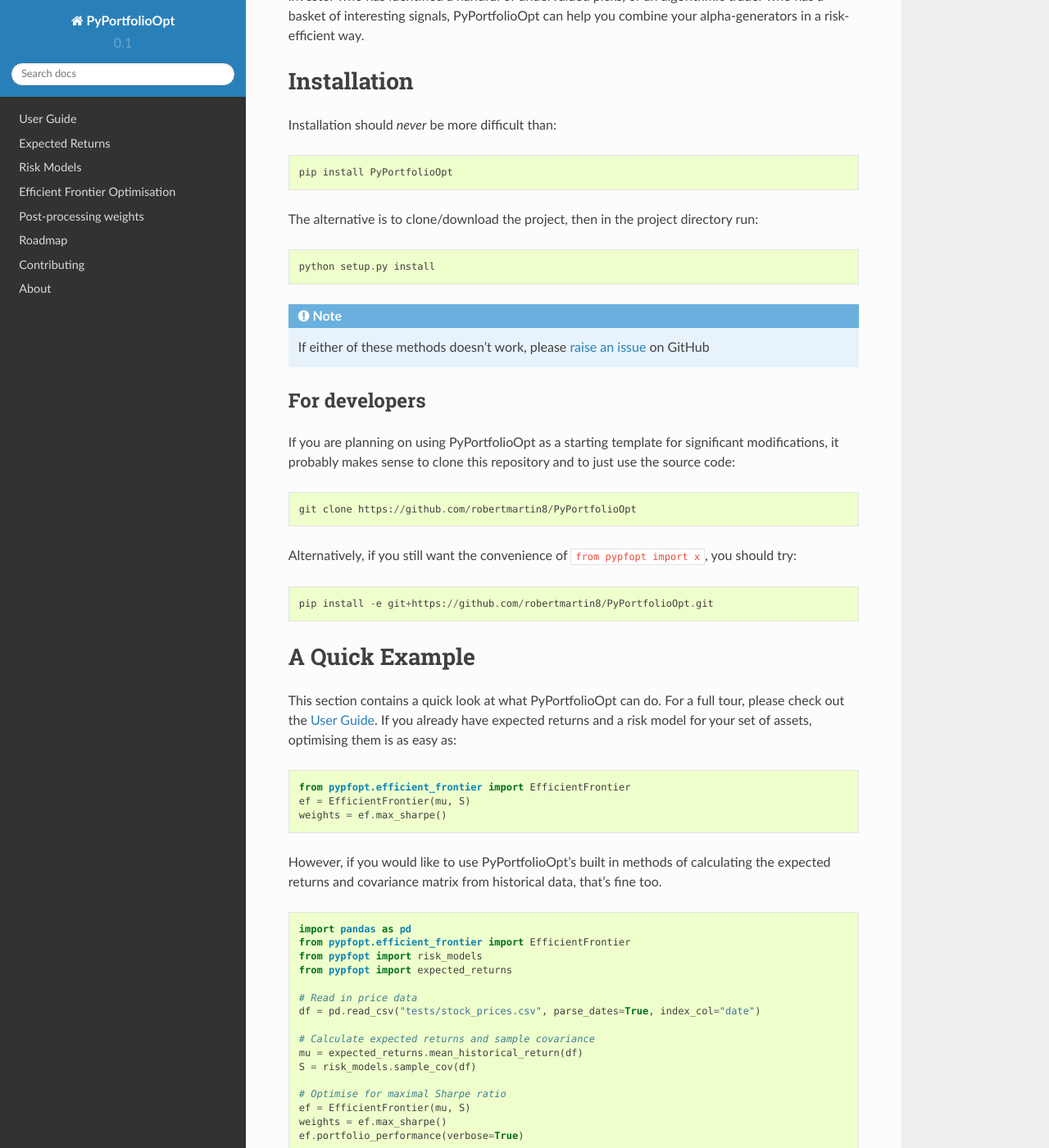
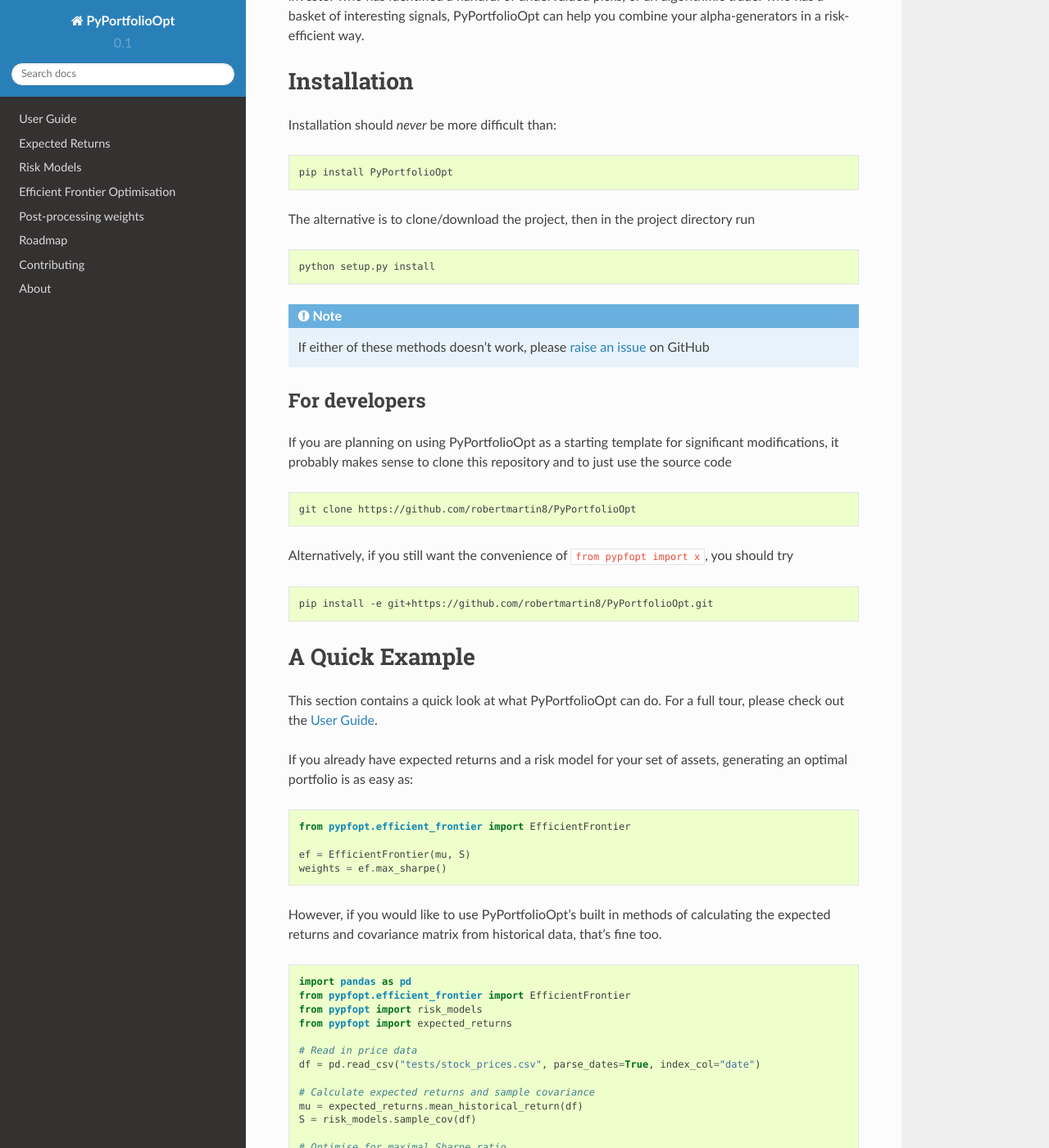
Before and after one commit to robertmartin8/PyPortfolioOpt, a Sphinx documentation site: the page built from docs/index.rst, in a window 1280 px wide and 1400 px high, scrolled down 622 px. Shown: the whole window at 82% size. Built offline with Sphinx 7.4.7 and the Read the Docs theme 2.0.0, drawn with Linux system fonts in a browser that asks for light colours.

Commit message:
formatting and typos

```diff
--- a/docs/index.rst
+++ b/docs/index.rst
@@ -35,7 +35,9 @@
 
     pip install PyPortfolioOpt
 
-The alternative is to clone/download the project, then in the project directory run::
+The alternative is to clone/download the project, then in the project directory run
+
+.. code-block:: text
 
     python setup.py install
 
@@ -49,12 +51,16 @@
 
 If you are planning on using PyPortfolioOpt as a starting template for significant
 modifications, it probably makes sense to clone this repository and to just use the
-source code::
+source code
+
+.. code-block:: text
 
     git clone https://github.com/robertmartin8/PyPortfolioOpt
 
 Alternatively, if you still want the convenience of ``from pypfopt import x``,
-you should try::
+you should try
+
+.. code-block:: text
 
     pip install -e git+https://github.com/robertmartin8/PyPortfolioOpt.git
 
@@ -63,12 +69,15 @@
 ===============
 
 This section contains a quick look at what PyPortfolioOpt can do. For a full tour,
-please check out the :ref:`user-guide`. If you already have expected returns and
-a risk model for your set of assets, optimising them is as easy as:
+please check out the :ref:`user-guide`.
+
+If you already have expected returns and a risk model for your set of assets,
+generating an optimal portfolio is as easy as:
 
 .. code:: python
 
     from pypfopt.efficient_frontier import EfficientFrontier
+
     ef = EfficientFrontier(mu, S)
     weights = ef.max_sharpe()
 
```
